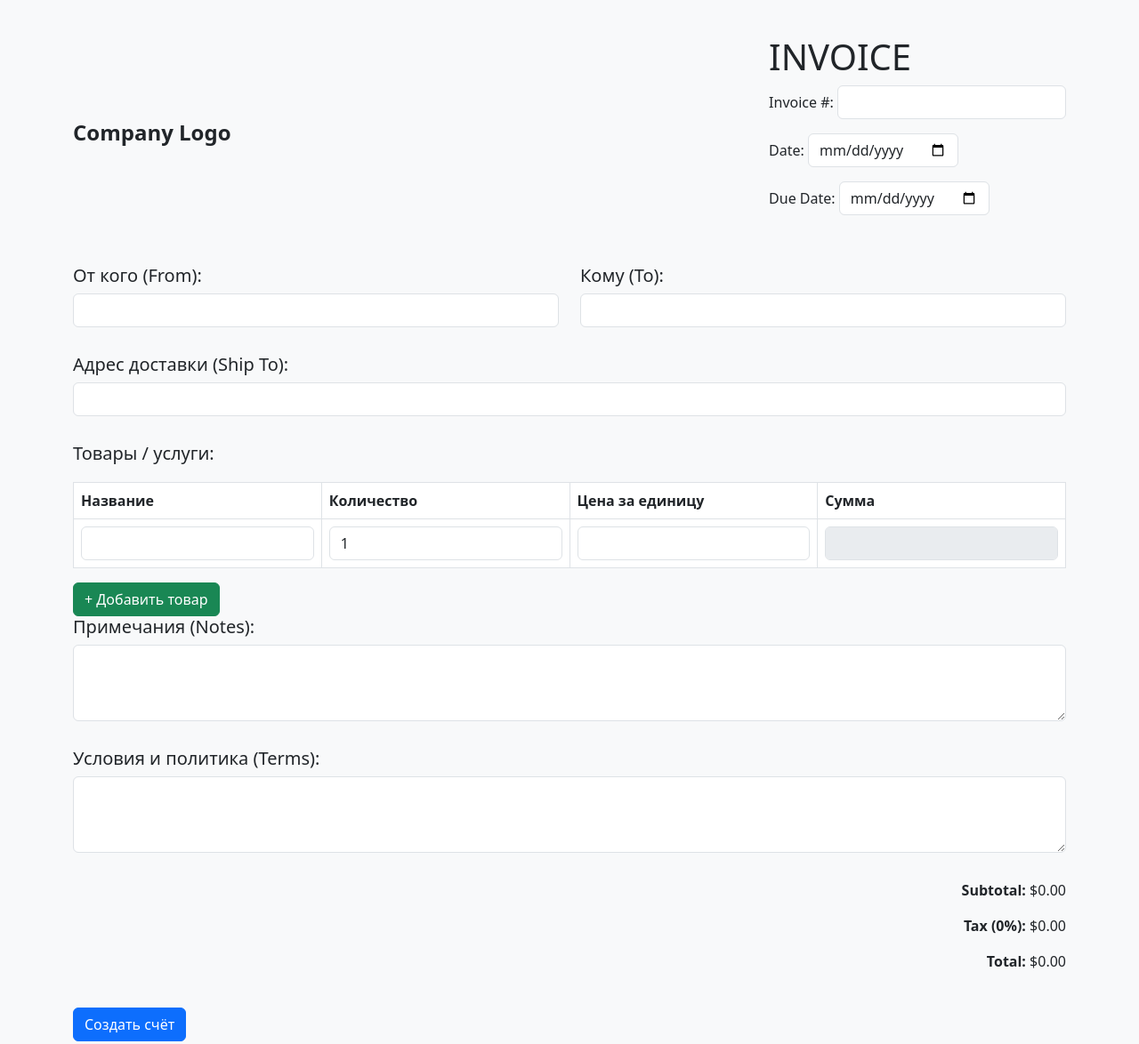
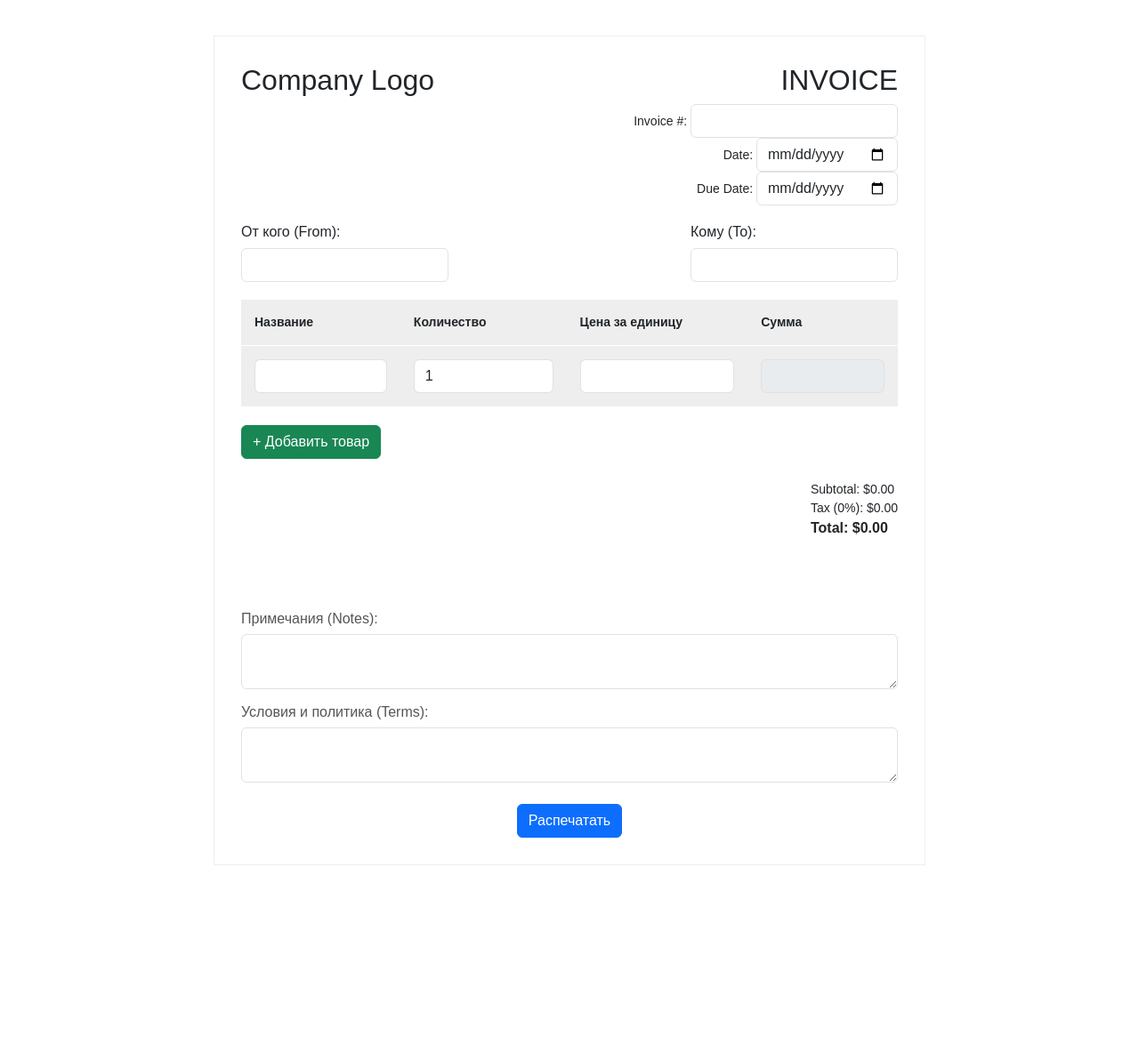
Before and after one commit to core-relay-err0r/invoice-proxy, a website: page public/index.html in a window 1280 px wide. Shown: the whole page at 89% size. After the commit the page ends 1013 px from the top, so only its background shows below. Drawn offline with nearby package versions, Linux system fonts and the light colour scheme.

Commit message:
Apply A4 invoice layout for print

```diff
--- a/public/index.html
+++ b/public/index.html
@@ -2,141 +2,154 @@
 <html lang="ru">
 <head>
   <meta charset="UTF-8">
-  <title>Создать счёт</title>
+  <title>Счёт</title>
   <link href="https://cdn.jsdelivr.net/npm/bootstrap@5.3.0/dist/css/bootstrap.min.css" rel="stylesheet">
   <style>
     body {
-      background-color: #f8f9fa;
       padding: 40px;
+      background: #fff;
+      font-family: Arial, sans-serif;
+      font-size: 14px;
     }
-    .invoice-header {
-      display: flex;
-      justify-content: space-between;
-      align-items: center;
-      margin-bottom: 40px;
+    .invoice {
+      max-width: 800px;
+      margin: auto;
+      padding: 30px;
+      border: 1px solid #eee;
+      background: #fff;
     }
-    .invoice-section {
-      margin-bottom: 30px;
+    .invoice header {
+      margin-bottom: 20px;
     }
-    .table {
-      margin-top: 20px;
+    .invoice .company-details {
+      text-align: right;
     }
-    .total-block {
+    .invoice .contacts {
+      margin-bottom: 20px;
+    }
+    .invoice main {
+      padding-bottom: 50px;
+    }
+    .invoice table {
+      width: 100%;
+      border-collapse: collapse;
+      margin-bottom: 20px;
+    }
+    .invoice table th, .invoice table td {
+      padding: 15px;
+      background: #eee;
+      border-bottom: 1px solid #fff;
+    }
+    .invoice table th {
+      white-space: nowrap;
+      font-weight: bold;
+    }
+    .invoice table td {
       text-align: right;
-      margin-top: 20px;
     }
-    .logo {
-      font-size: 24px;
+    .invoice table td.left {
+      text-align: left;
+    }
+    .invoice .total {
       font-weight: bold;
+      font-size: 16px;
+    }
+    .notes {
+      margin-top: 30px;
+      font-size: 12px;
+      color: #555;
+    }
+    @media print {
+      body {
+        width: 210mm;
+        height: 297mm;
+      }
     }
   </style>
 </head>
 <body>
-  <div class="container">
-    <div class="invoice-header">
-      <div class="logo">
-        Company Logo
+  <div class="invoice">
+    <header class="d-flex justify-content-between">
+      <div>
+        <h2>Company Logo</h2>
+      </div>
+      <div class="company-details">
+        <h2>INVOICE</h2>
+        <div>Invoice #: <input type="text" class="form-control d-inline-block w-auto" id="invoice_number"></div>
+        <div>Date: <input type="date" class="form-control d-inline-block w-auto" id="date"></div>
+        <div>Due Date: <input type="date" class="form-control d-inline-block w-auto" id="due_date"></div>
+      </div>
+    </header>
+
+    <div class="contacts d-flex justify-content-between">
+      <div>
+        <h6>От кого (From):</h6>
+        <input class="form-control" type="text" id="from">
       </div>
       <div>
-        <h1>INVOICE</h1>
-        <p>Invoice #: <input type="text" class="form-control d-inline-block w-auto" id="invoice_number"></p>
-        <p>Date: <input type="date" class="form-control d-inline-block w-auto" id="date"></p>
-        <p>Due Date: <input type="date" class="form-control d-inline-block w-auto" id="due_date"></p>
+        <h6>Кому (To):</h6>
+        <input class="form-control" type="text" id="to">
       </div>
     </div>
 
-    <div class="row invoice-section">
-      <div class="col-md-6">
-        <h5>От кого (From):</h5>
-        <input class="form-control" type="text" id="from" required>
-      </div>
-      <div class="col-md-6">
-        <h5>Кому (To):</h5>
-        <input class="form-control" type="text" id="to" required>
-      </div>
-    </div>
-
-    <div class="invoice-section">
-      <h5>Адрес доставки (Ship To):</h5>
-      <input class="form-control" type="text" id="ship_to">
-    </div>
-
-    <h5>Товары / услуги:</h5>
-    <table class="table table-bordered" id="items">
+    <main>
+      <table>
         <thead>
           <tr>
-          <th>Название</th>
+            <th class="left">Название</th>
             <th>Количество</th>
             <th>Цена за единицу</th>
             <th>Сумма</th>
           </tr>
         </thead>
-      <tbody>
+        <tbody id="items">
           <tr>
-          <td><input class="form-control" type="text" name="item_name_0" required></td>
-          <td><input class="form-control" type="number" name="item_quantity_0" value="1" min="1" required onchange="recalculate()"></td>
-          <td><input class="form-control" type="number" name="item_amount_0" required onchange="recalculate()"></td>
+            <td class="left"><input class="form-control" type="text" name="item_name_0"></td>
+            <td><input class="form-control" type="number" name="item_quantity_0" value="1" min="1"></td>
+            <td><input class="form-control" type="number" name="item_amount_0"></td>
             <td><input class="form-control" type="text" disabled></td>
           </tr>
         </tbody>
       </table>
       <button type="button" class="btn btn-success" onclick="addItem()">+ Добавить товар</button>
 
-    <div class="invoice-section">
-      <h5>Примечания (Notes):</h5>
-      <textarea class="form-control" id="notes" rows="3"></textarea>
+      <div class="row mt-4">
+        <div class="col"></div>
+        <div class="col-auto">
+          <div>Subtotal: $<span id="subtotal">0.00</span></div>
+          <div>Tax (0%): $<span id="tax">0.00</span></div>
+          <div class="total">Total: $<span id="total">0.00</span></div>
+        </div>
+      </div>
+    </main>
+
+    <div class="notes">
+      <h6>Примечания (Notes):</h6>
+      <textarea class="form-control" id="notes"></textarea>
+      <h6 class="mt-3">Условия и политика (Terms):</h6>
+      <textarea class="form-control" id="terms"></textarea>
     </div>
 
-    <div class="invoice-section">
-      <h5>Условия и политика (Terms):</h5>
-      <textarea class="form-control" id="terms" rows="3"></textarea>
+    <div class="text-center mt-4">
+      <button class="btn btn-primary" onclick="window.print()">Распечатать</button>
     </div>
-
-    <div class="total-block">
-      <p><strong>Subtotal:</strong> $<span id="subtotal">0.00</span></p>
-      <p><strong>Tax (0%):</strong> $<span id="tax">0.00</span></p>
-      <p><strong>Total:</strong> $<span id="total">0.00</span></p>
-    </div>
-
-    <button class="btn btn-primary mt-4" onclick="createInvoice()">Создать счёт</button>
   </div>
 
   <script>
     let itemCount = 1;
 
     function addItem() {
-      const tbody = document.querySelector('#items tbody');
+      const tbody = document.getElementById('items');
       const tr = document.createElement('tr');
       tr.innerHTML = `
-        <td><input class="form-control" type="text" name="item_name_${itemCount}" required></td>
-        <td><input class="form-control" type="number" name="item_quantity_${itemCount}" value="1" min="1" required onchange="recalculate()"></td>
-        <td><input class="form-control" type="number" name="item_amount_${itemCount}" required onchange="recalculate()"></td>
+        <td class="left"><input class="form-control" type="text" name="item_name_${itemCount}"></td>
+        <td><input class="form-control" type="number" name="item_quantity_${itemCount}" value="1" min="1"></td>
+        <td><input class="form-control" type="number" name="item_amount_${itemCount}"></td>
         <td><input class="form-control" type="text" disabled></td>
       `;
       tbody.appendChild(tr);
       itemCount++;
     }
-
-    function recalculate() {
-      let subtotal = 0;
-      for (let i = 0; i < itemCount; i++) {
-        const quantity = document.getElementsByName(`item_quantity_${i}`)[0];
-        const amount = document.getElementsByName(`item_amount_${i}`)[0];
-        const totalCell = document.getElementsByName(`item_amount_${i}`)[0].parentElement.nextElementSibling.firstElementChild;
-        if (quantity && amount && totalCell) {
-          const total = quantity.value * amount.value;
-          subtotal += total;
-          totalCell.value = total.toFixed(2);
-        }
-      }
-      document.getElementById('subtotal').innerText = subtotal.toFixed(2);
-      document.getElementById('tax').innerText = (0).toFixed(2);
-      document.getElementById('total').innerText = subtotal.toFixed(2);
-    }
-
-    function createInvoice() {
-      alert('Инвойс будет сгенерирован! (Пока только заглушка)');
-    }
   </script>
 </body>
 </html>
```
Also changed, not shown: 1 other file. Lines whose indentation alone changed are shown as unchanged.
